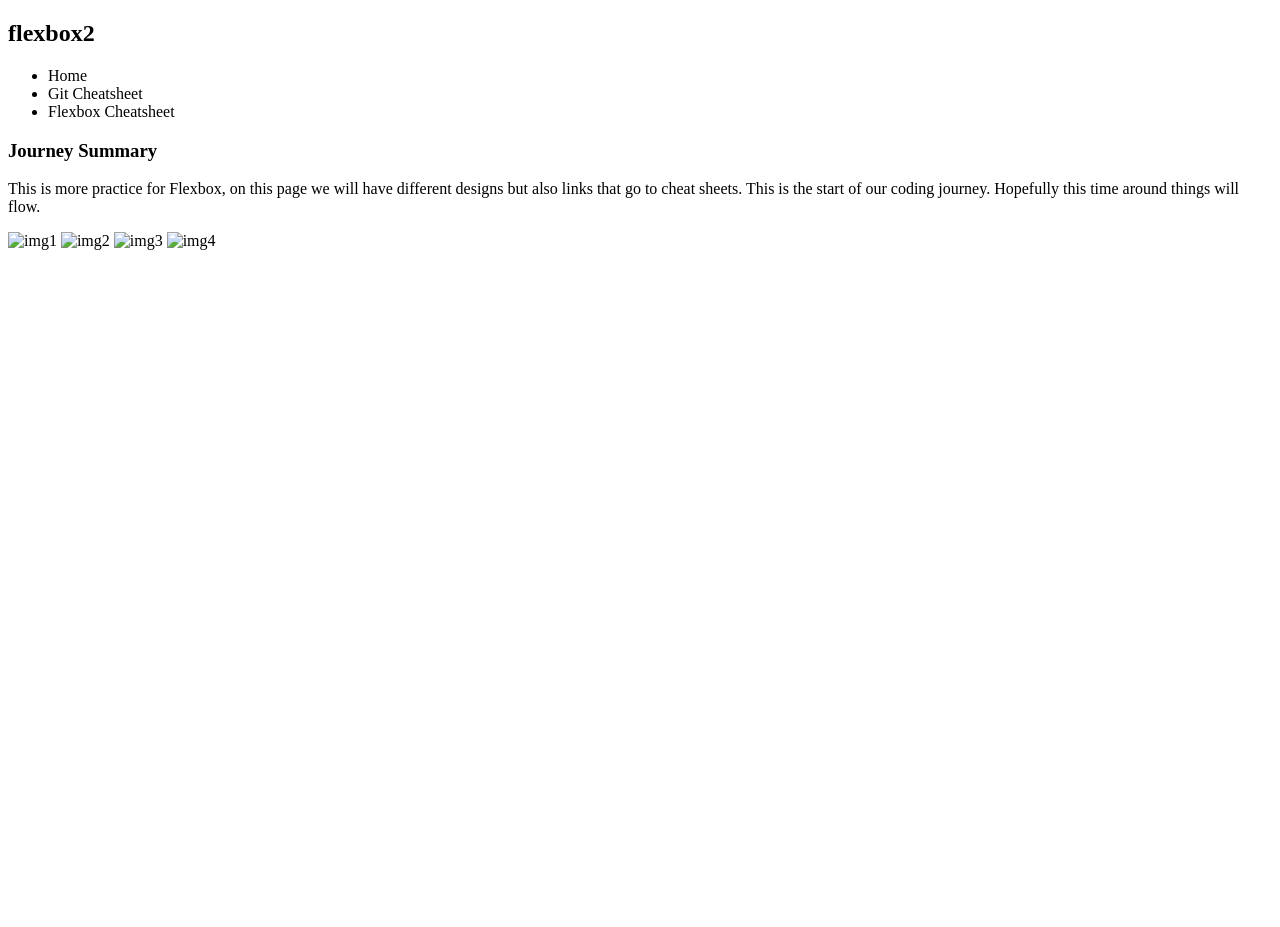
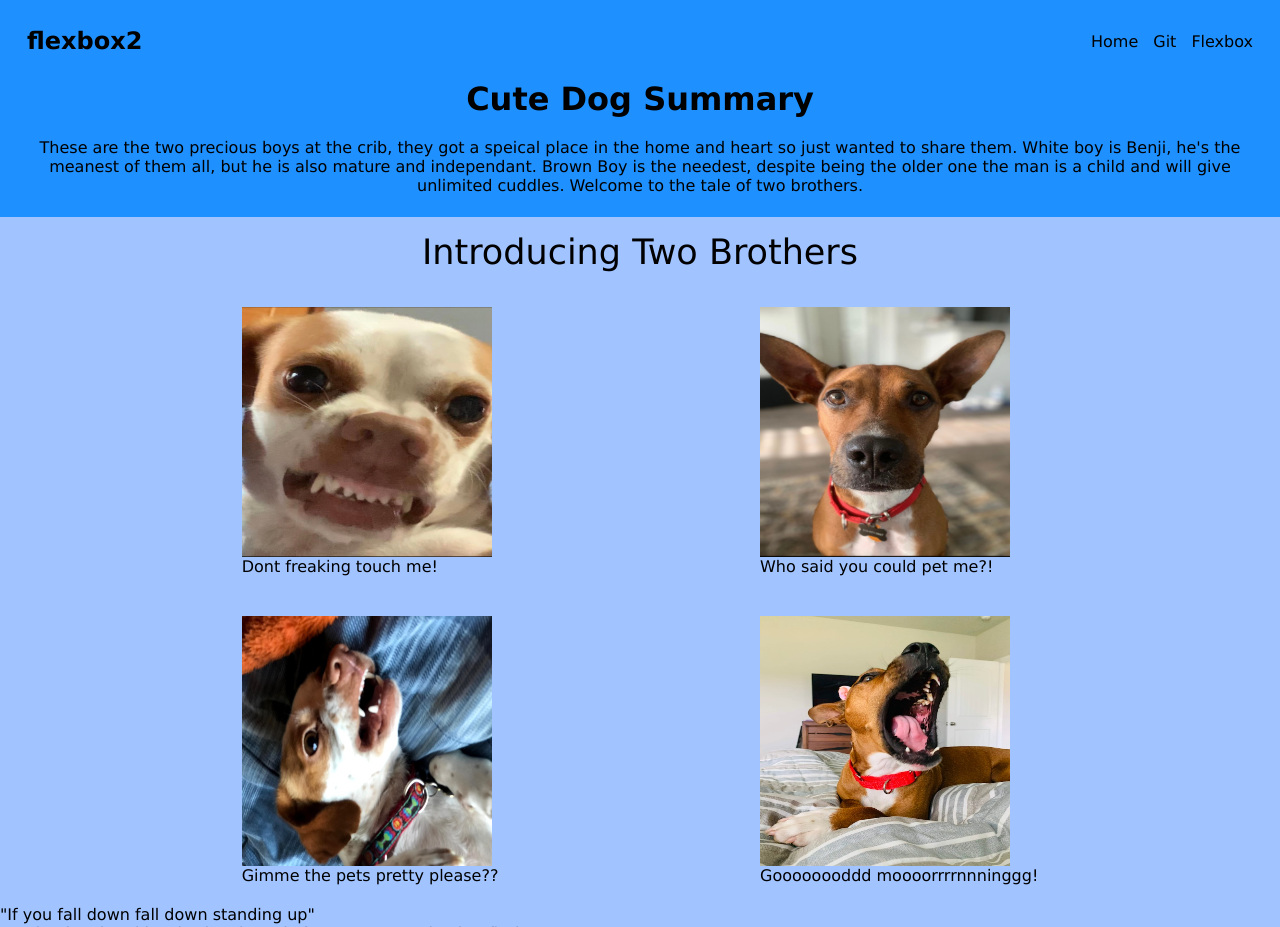
Before and after one commit to MortalKhangbat/flexbox2, a plain HTML site: page index.html in a window 1280 px wide. Shown: the top 927 px of the page. Before the commit the page ends 800 px from the top, so only its background shows below. Drawn offline with Linux system fonts and the light colour scheme.

Commit message:
style fonts and add backgroundcolor. Flexbox put on navibar and centerpic

```diff
--- a/index.html
+++ b/index.html
@@ -1,30 +1,47 @@
 <!DOCTYPE html>
 <html lang="en">
 <head>
+    <link rel="stylesheet" href="styles.css">
     <meta charset="UTF-8">
     <meta http-equiv="X-UA-Compatible" content="IE=edge">
     <meta name="viewport" content="width=device-width, initial-scale=1.0">
     <title>flexbox2</title>
 </head>
 <body>
-    <h2>flexbox2</h1>
+<div class="conhead">
 <nav class="navibar">
-    <ul>
-        <li>Home</li>
-        <li>Git Cheatsheet</li>
-        <li>Flexbox Cheatsheet</li>
+    <h2>flexbox2</h2>
+    <ul class="headerlinks">
+        <li><a href="#">Home</a></li>
+        <li><a href="#">Git</a></li>
+        <li><a href="#">Flexbox</a></li>
     </ul>
 </nav>
-    <h3>Journey Summary</Summary></h3>
-    <p class="Herotext">This is more practice for Flexbox, on this page
-        we will have different designs but also links that go to cheat sheets.
-        This is the start of our coding journey. Hopefully this time around things will flow.
+    <h1>Cute Dog Summary</h1>
+    <p class="herotext">These are the two precious boys at the crib, they got a speical place in the home and heart
+        so just wanted to share them. White boy is Benji, he's the meanest of them all, but he is also mature and independant.
+        Brown Boy is the needest, despite being the older one the man is a child and will give unlimited cuddles. Welcome to the tale
+        of two brothers.
     </p>
-<section>
-    <img src="" alt="img1">
-    <img src="" alt="img2">
-    <img src="" alt="img3">
-    <img src="" alt="img4">
+</div>
+    <div class="intro">Introducing Two Brothers</div>
+<section class="centerpic">
+<div class="benji">
+    <div class="info"><img class="doggo" src="/dogpic/angerbenji2.jpg" alt="Benji the dog being mad">Dont freaking touch me!</div>
+    <div class="info"><img class="doggo" src="/dogpic/angryben1.jpg" alt="Rusty the dog staring into your soul">Gimme the pets pretty please??</div>
+</div>
+<div class="rusty">
+    <div class="info"><img class="doggo" src="/dogpic/rustystare.jpg" alt="Benji the dog extra mad and growling">Who said you could pet me?!</div>
+    <div class="info"><img class="doggo" src="/dogpic/rustyyawn.jpg" alt="Rusty the dog tired and yawning">Goooooooddd moooorrrrnnninggg!</div>
+</div>
 </section>
+    <div class="quote"> "If you fall down fall down standing up"</div>
+    <div class="quote">-Motivational and inspirational words from ya one and only Cfizzle </div>
+    <div><img class="doggo" src="dogpic/benjihowl.jpg" alt="Benji the dog howling"></div>
+    <div>Yo yo yiggity, join now to see more doggos
+    <br> Sign up by clicking join now!
+        </div>
+    <button>Join Now</button>
+    <div class="footer">Copyright @ Cool Chris Projects 2022</div>
 </body>
 </html>
--- /dev/null
+++ b/styles.css
@@ -0,0 +1,70 @@
+* {
+    box-sizing: border-box;
+    margin: 0px;
+    padding: 0px;
+}
+
+body {
+    background-color: #a1c3ff;
+    font-family: 'Lucida Sans', 'Lucida Sans Regular', 'Lucida Grande', 'Lucida Sans Unicode', Geneva, Verdana, sans-serif;
+}
+
+.conhead {
+    background-color: dodgerblue;
+    padding: 12px;
+}
+
+.navibar {
+    padding: 15px;
+    display: flex;
+    justify-content: space-between;
+    align-items: center;
+}
+
+.headerlinks {
+    display: flex;
+    gap: 15px;
+}
+
+ul, a {
+    text-decoration: none;
+    list-style-type: none;
+    color: black;
+}
+
+h1 {
+    padding: 10px;
+    display: flex;
+    justify-content: center;
+}
+
+.herotext {
+    padding: 10px;
+    text-align: center;
+}
+
+.intro {
+    font-size: 35px;
+    padding: 15px;
+    display: flex;
+    justify-content: center;
+}
+
+.centerpic {
+    display: flex;
+    justify-content: space-evenly;
+
+}
+
+.info {
+display: flex;
+flex-direction: column;
+padding: 20px;
+
+
+}
+
+.doggo {
+    height: 250px;
+    width: 250px;
+}
```
